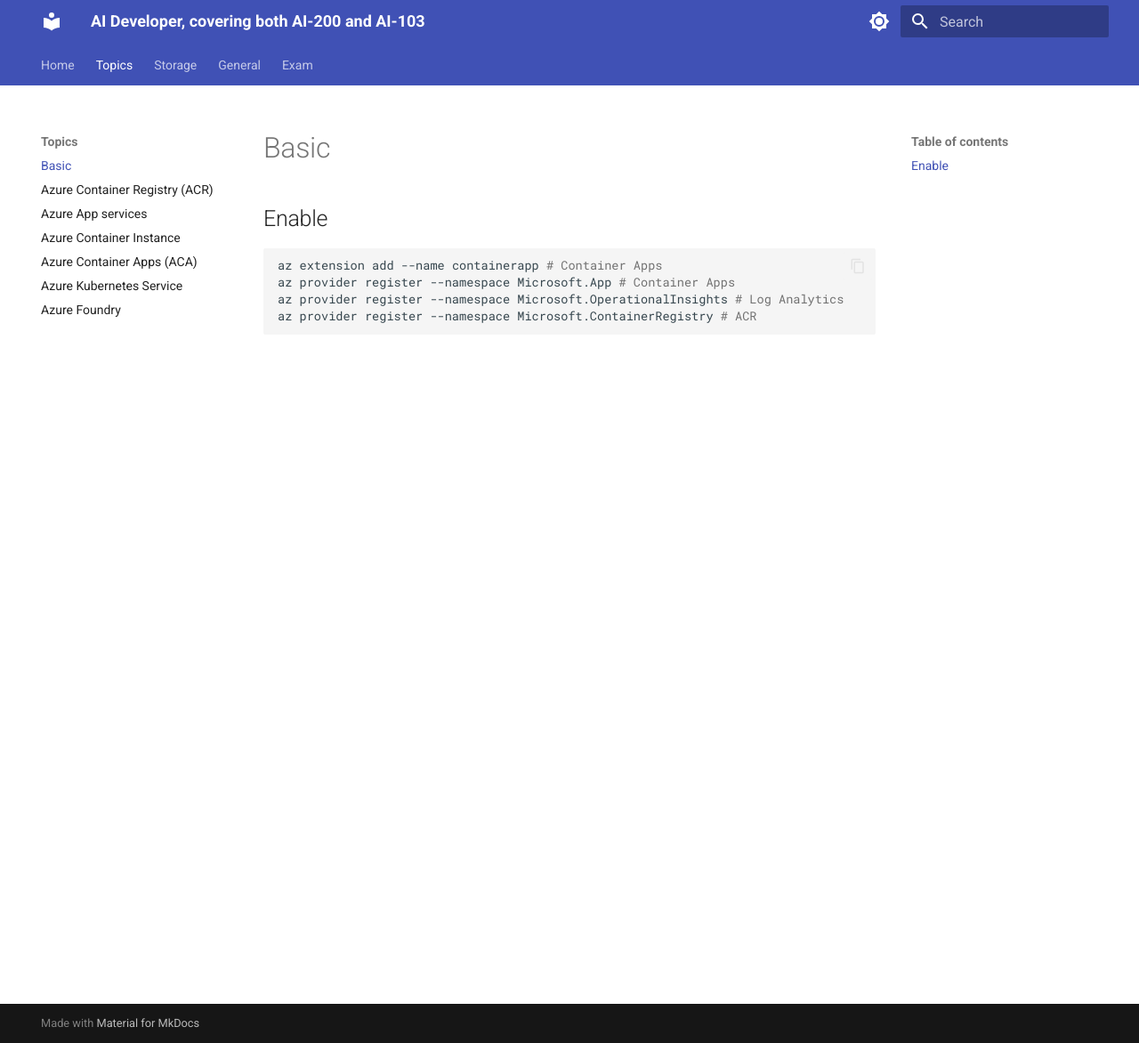
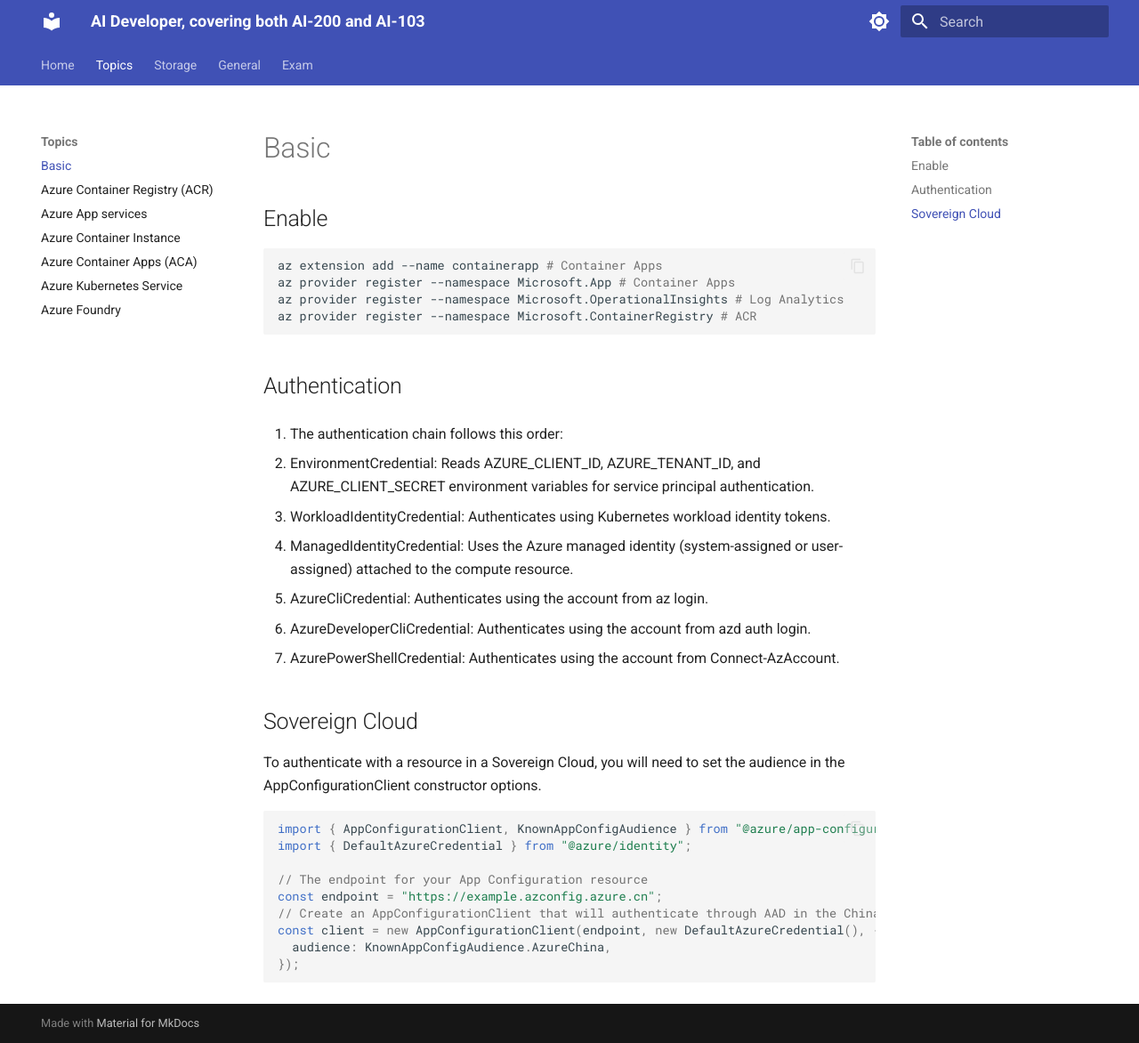
Before and after one commit to yoonghan/AI-Cloud-Developer, an MkDocs documentation site: the page built from docs/Basic.md, in a window 1280 px wide and 1172 px high. Shown: the whole window at 89% size. Built offline with MkDocs 1.6.1 and Material for MkDocs 9.7.7, drawn with Linux system fonts in a browser that asks for light colours.

Commit message:
Add authentication and keyvault

````diff
--- a/docs/Basic.md
+++ b/docs/Basic.md
@@ -8,3 +8,28 @@
 az provider register --namespace Microsoft.OperationalInsights # Log Analytics
 az provider register --namespace Microsoft.ContainerRegistry # ACR
 ```
+
+## Authentication
+1. The authentication chain follows this order:
+
+- EnvironmentCredential: Reads AZURE_CLIENT_ID, AZURE_TENANT_ID, and AZURE_CLIENT_SECRET environment variables for service principal authentication.
+- WorkloadIdentityCredential: Authenticates using Kubernetes workload identity tokens.
+- ManagedIdentityCredential: Uses the Azure managed identity (system-assigned or user-assigned) attached to the compute resource.
+- AzureCliCredential: Authenticates using the account from az login.
+- AzureDeveloperCliCredential: Authenticates using the account from azd auth login.
+- AzurePowerShellCredential: Authenticates using the account from Connect-AzAccount.
+
+## Sovereign Cloud
+To authenticate with a resource in a Sovereign Cloud, you will need to set the audience in the AppConfigurationClient constructor options.
+
+```javascript
+import { AppConfigurationClient, KnownAppConfigAudience } from "@azure/app-configuration";
+import { DefaultAzureCredential } from "@azure/identity";
+
+// The endpoint for your App Configuration resource
+const endpoint = "https://example.azconfig.azure.cn";
+// Create an AppConfigurationClient that will authenticate through AAD in the China cloud
+const client = new AppConfigurationClient(endpoint, new DefaultAzureCredential(), {
+  audience: KnownAppConfigAudience.AzureChina,
+});
+```
````
Also changed, not shown: docs/KeyVault.md (added, +74 -0 lines).
